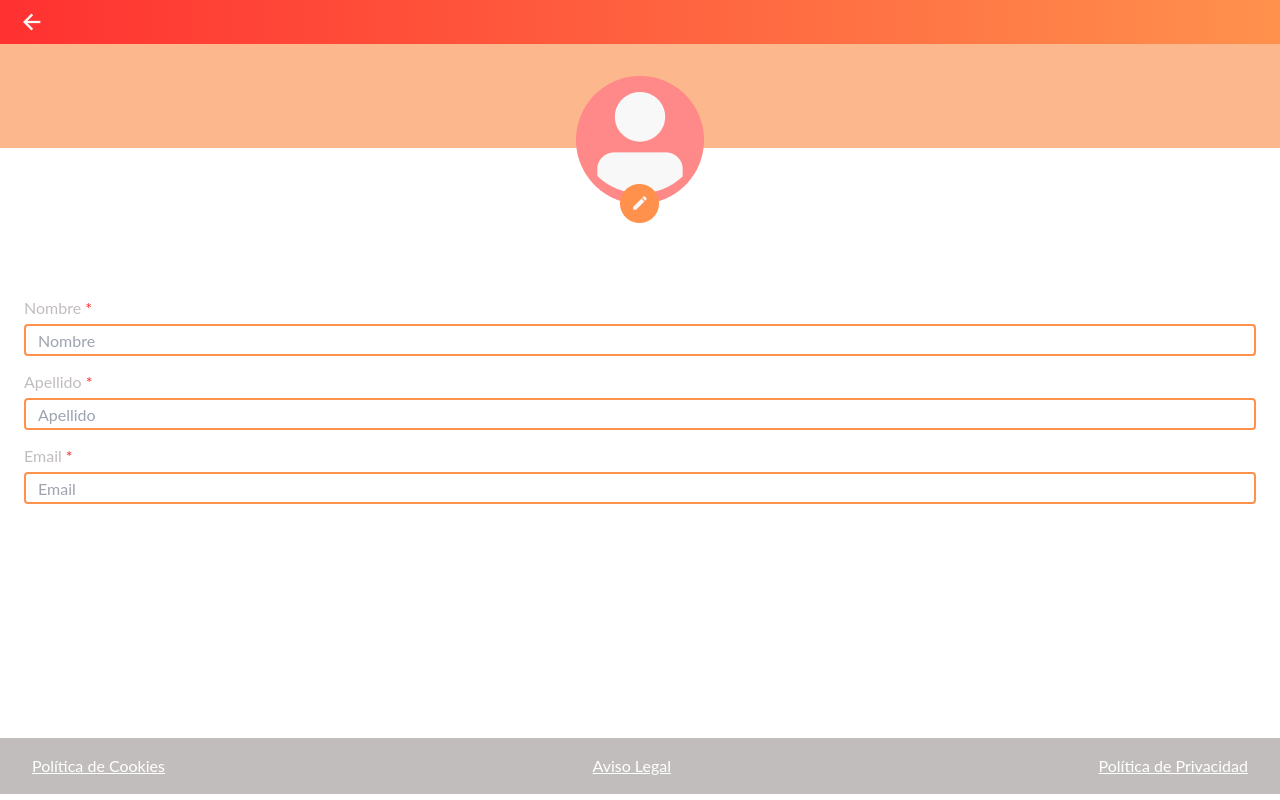
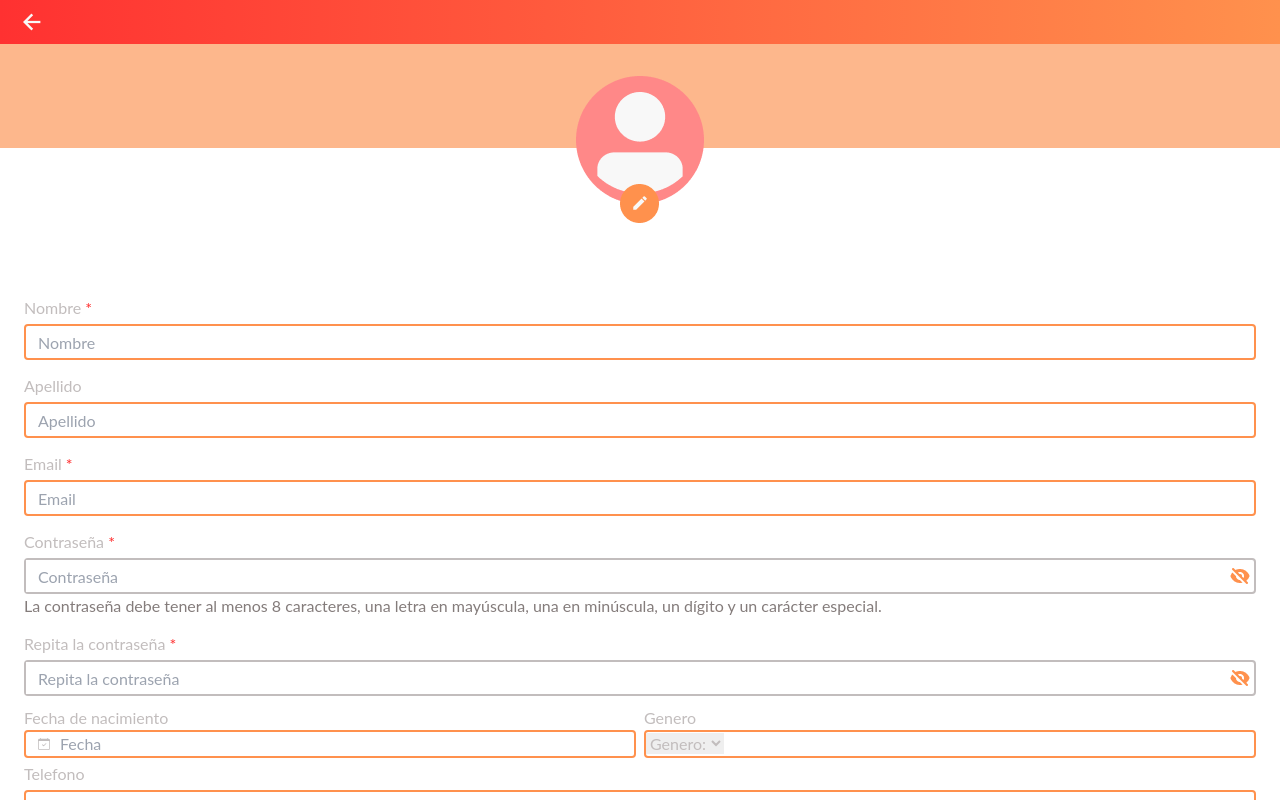
Before and after one commit to igrowker/i002-flowento-front, a React (Vite) app: page /register in a window 1280 px wide. Shown: the top 800 px of the page. Built offline with nearby package versions, Linux system fonts and the light colour scheme.

Commit message:
registro listo css  (faltaria logica y ver como actulizan figma)

```diff
--- a/src/assets/js/resgister.js
+++ b/src/assets/js/resgister.js
@@ -0,0 +1,33 @@
+const inputInfo = [
+    {
+        name: "Nombre",
+        type: "text",
+        required: true,
+        description: ""
+    },
+    {
+        name: "Apellido",
+        type: "text",
+        required: false,
+        description: ""
+    },
+    {
+        name: "Email",
+        type: "email",
+        required: true,
+        description: ""
+    },
+    {
+        name: "Contraseña",
+        type: "password",
+        required: true,
+        description: "La contraseña debe tener al menos 8 caracteres, una letra en mayúscula, una en minúscula, un dígito y un carácter especial."
+    },
+    {
+        name: "Repita la contraseña",
+        type: "password",
+        required: true,
+        description: ""
+    },
+]
+export default inputInfo;
--- /dev/null
+++ b/src/components/Auth/DateForm.jsx
@@ -0,0 +1,18 @@
+import React from 'react';
+import btnCalendario from "../../assets/BsCalendarCheck.png";
+
+
+export const DateForm = () => {
+    return (
+        <div className="text-gray300 flex-1 w-1/2">
+            <label htmlFor="fecha" >Fecha de nacimiento</label>
+            <div className="w-full flex items-center border-solid rounded border-2 border-orangeprimary">
+                <div className="flex items-center px-3 w-full">
+                    <img src={btnCalendario} alt="boton seleccionar fecha" className="mr-2.5" />
+                    <input type="text" placeholder="Fecha" name="fecha" id="fecha" className='w-full'/>
+                    <input type="date" className="hidden w-full" />
+                </div>
+            </div>
+        </div>
+    )
+}
--- a/src/components/Auth/Form.jsx
+++ b/src/components/Auth/Form.jsx
@@ -1,24 +1,32 @@
-const inputsText = ["Nombre", "Apellido", "Email"];
+import { InputForm } from "./InputForm.jsx"
+import inputInfo from '../../assets/js/resgister.js';
+import { Options } from "./Options.jsx";
+import { DateForm } from "./DateForm.jsx";
+
 
 export const Form = () => {
+    const registrarse = (e)=>{
+        e.preventDefault();
+        console.log("hola");
+    }
+
     return (
-        <form className=" mt-36 font-lato flex flex-col">
-            {inputsText.map((value, index) => <div key={index} className="my-2.5 flex justify-center items-center flex-col">
-                <label htmlFor={value.toLowerCase()} className="w-full mb-2.5 leading-3 font-normal text-gray300">{value} <span className="text-redprimary">*</span></label>
-                <input type="text" className="w-full px-3 h-8 border-solid rounded border-2 border-orangeprimary" id={value.toLowerCase()} name={value.toLowerCase()} placeholder={value} />
-            </div>)}
-            {/* <div className="my-2.5 flex justify-center items-center flex-col">
-                <label htmlFor="nombre" className="w-full mb-2.5 leading-3 font-normal text-gray300">Nombre <span className="text-redprimary">*</span></label>
-                <input type="text" className="w-full px-3 h-8 border-solid rounded border-2 border-orangeprimary" id="nombre" name="nombre" placeholder="Nombre" />
+        <form className=" mt-36 font-lato flex flex-col" onSubmit={(e)=>registrarse(e)}>
+            {inputInfo.map((value, index) => <InputForm key={index} name={value.name} type={value.type} required={value.required} description={value.description} />
+            )}
+            <div className="flex gap-x-2">
+                <DateForm />
+                <Options />
             </div>
-            <div className="my-2.5 flex justify-center items-center flex-col">
-                <label htmlFor="apellido" className="w-full mb-2.5 leading-3 font-normal text-gray300">Apellido <span className="text-redprimary">*</span></label>
-                <input type="text" className="w-full px-3 h-8 border-solid rounded border-2 border-orangeprimary" id="apellido" name="apellido" placeholder="Apellido" />
+            <div>
+                <InputForm name={"Telefono"} type={"tel"} required={false} description={""}/>
             </div>
-            <div className="my-2.5 flex justify-center items-center flex-col">
-                <label htmlFor="email" className="w-full mb-2.5 leading-3 font-normal text-gray300">Email <span className="text-redprimary">*</span></label>
-                <input type="text" className="w-full px-3 h-8 border-solid rounded border-2 border-orangeprimary" id="email" name="email" placeholder="example@gmeil.com" />
-            </div> */}
+            <div>
+                <InputForm name={"Pais"} type={"text"} required={false} description={""}/>
+            </div>
+            <div>
+                <input type="submit" value="Registrarse" className="flex w-full justify-center rounded-md bg-orangeprimary px-3 py-1.5 text-sm font-semibold leading-6 text-white shadow-sm hover:bg-orangesecondary focus-visible:outline focus-visible:outline-2 focus-visible:outline-offset-2 focus-visible:outline-indigo-600"/>
+            </div>
         </form>
     )
 }
--- /dev/null
+++ b/src/components/Auth/InputForm.jsx
@@ -0,0 +1,20 @@
+/* eslint-disable react/prop-types */
+import React from 'react';
+import { InputPassword } from './InputPassword';
+
+
+export const InputForm = ({ name, type, required, description }) => {
+  return (
+    <div className="my-2.5 flex justify-center items-center flex-col">
+      <label htmlFor={name.toLowerCase()} className="w-full mb-2.5 leading-3 font-normal text-gray300">
+        {name} {required && <span className="text-redprimary">*</span>}
+      </label>
+      {
+        type === "password" ? <InputPassword name={name} type={type} />
+          : <div className='h-9 w-full'>
+            <input type={type} className="w-full px-3 h-full border-solid rounded border-2 border-orangeprimary" id={name.toLowerCase()} name={name.toLowerCase()} placeholder={name} />
+          </div>
+      }
+      {description !== "" && <p className='text-bghours w-full'>{description}</p>}
+    </div>)
+}
--- /dev/null
+++ b/src/components/Auth/InputPassword.jsx
@@ -0,0 +1,13 @@
+/* eslint-disable react/prop-types */
+import React from 'react';
+import btnMostrarContraseña from "../../assets/Boton-mostrar-contraseña.png";
+
+
+export const InputPassword = ({name,type}) => {
+    return (
+        <div className='w-full flex items-center h-9 border-solid rounded border-2 border-gray300 '>
+            <input type={type} autoComplete='billing new-password' className="w-full px-3 h-full" id={name.toLowerCase()} name={name.toLowerCase()} placeholder={name} />
+            <img src={btnMostrarContraseña} alt='boton mostrar contraseña' className='h-5 w-5 mr-1' />
+        </div>
+    )
+}
--- a/src/components/Auth/Login.jsx
+++ b/src/components/Auth/Login.jsx
@@ -1,6 +1,7 @@
 import 'tailwindcss/tailwind.css';
 import logow from "../../assets/logow.png"
 import Navbar from '../Navbar/Navbar';
+import {Link} from 'react-router-dom';
 
 function Login() {
     return (
@@ -27,6 +28,7 @@ function Login() {
                             <div className="flex items-center justify-between">
                                 <label htmlFor="password" className="block text-sm font-medium leading-6 text-gray-900">Contraseña</label>
                                 <div className="text-sm">
+                                    {/* <Link to={"/recoverPassword"} /> link provicinal todavia falta definir el enpoint y la vista para recuperar contraseña (cuando eso este sacar la etiquea link de html osea "a") */}
                                     <a href="#" className="font-semibold text-orangeprimary hover:text-orangesecondary">He olvidado mi Contraseña</a>
                                 </div>
                             </div>
@@ -42,7 +44,8 @@ function Login() {
 
                     <p className="mt-10 text-center text-sm text-gray-500">
                         No tienes Cuenta?
-                        <a href="#" className="font-semibold leading-6 text-orangeprimary hover:text-orangesecondary">Registrate</a>
+                        <Link to={"/register"}><span className='className="font-semibold leading-6 text-orangeprimary hover:text-orangesecondary"'>Registrate</span></Link>
+                        {/* <a href="#" className="font-semibold leading-6 text-orangeprimary hover:text-orangesecondary">Registrate</a> */}
                     </p>
                 </div>
             </div>
--- /dev/null
+++ b/src/components/Auth/Options.jsx
@@ -0,0 +1,17 @@
+import React from 'react'
+
+export const Options = () => {
+    return (
+        <div className="text-gray300 flex-1 w-1/2">
+            <label htmlFor="gender">Genero</label>
+            <div className="border-solid rounded border-2 border-orangeprimary">
+                <select name="gender" id="gender">
+                    <option value="Genero">Genero:</option>
+                    <option value="Hombre">Hombre</option>
+                    <option value="Mujer">Mujer</option>
+                    <option value="Otro">Otros</option>
+                </select>
+            </div>
+        </div>
+    )
+}
--- a/src/components/Auth/Register.jsx
+++ b/src/components/Auth/Register.jsx
@@ -3,6 +3,7 @@ import btnAtrasImg from "../../assets/Boton-Atras.png";
 import avatarImg from "../../assets/Avatar.png";
 import btnEditImg from "../../assets/Boton-Edit.png";
 import { Form } from './Form';
+import {Link} from 'react-router-dom';
 
 // https://stackoverflow.com/questions/37457128/react-open-file-browser-on-click-a-div --> esto para q cuando se le de click a la imagen del editar imagen del avatar
 
@@ -13,7 +14,9 @@ export const Register = () => {
             <div className='mb-56'>
                 <div className='bg-gradient-red'>
                     <div className='ml-5 min-h-11 inset-y-10 flex items-center'>
-                        <img src={btnAtrasImg} alt='boton volver al login' />
+                        <Link to={"/"}>
+                            <img src={btnAtrasImg} alt='boton volver al login' />
+                        </Link>
                     </div>
                 </div>
                 <div className='bg-orangesecondary  max-h-orangeModal'>
```
Also changed, not shown: src/assets/Boton-mostrar-contraseña.png (added), src/assets/BsCalendarCheck.png (added).
